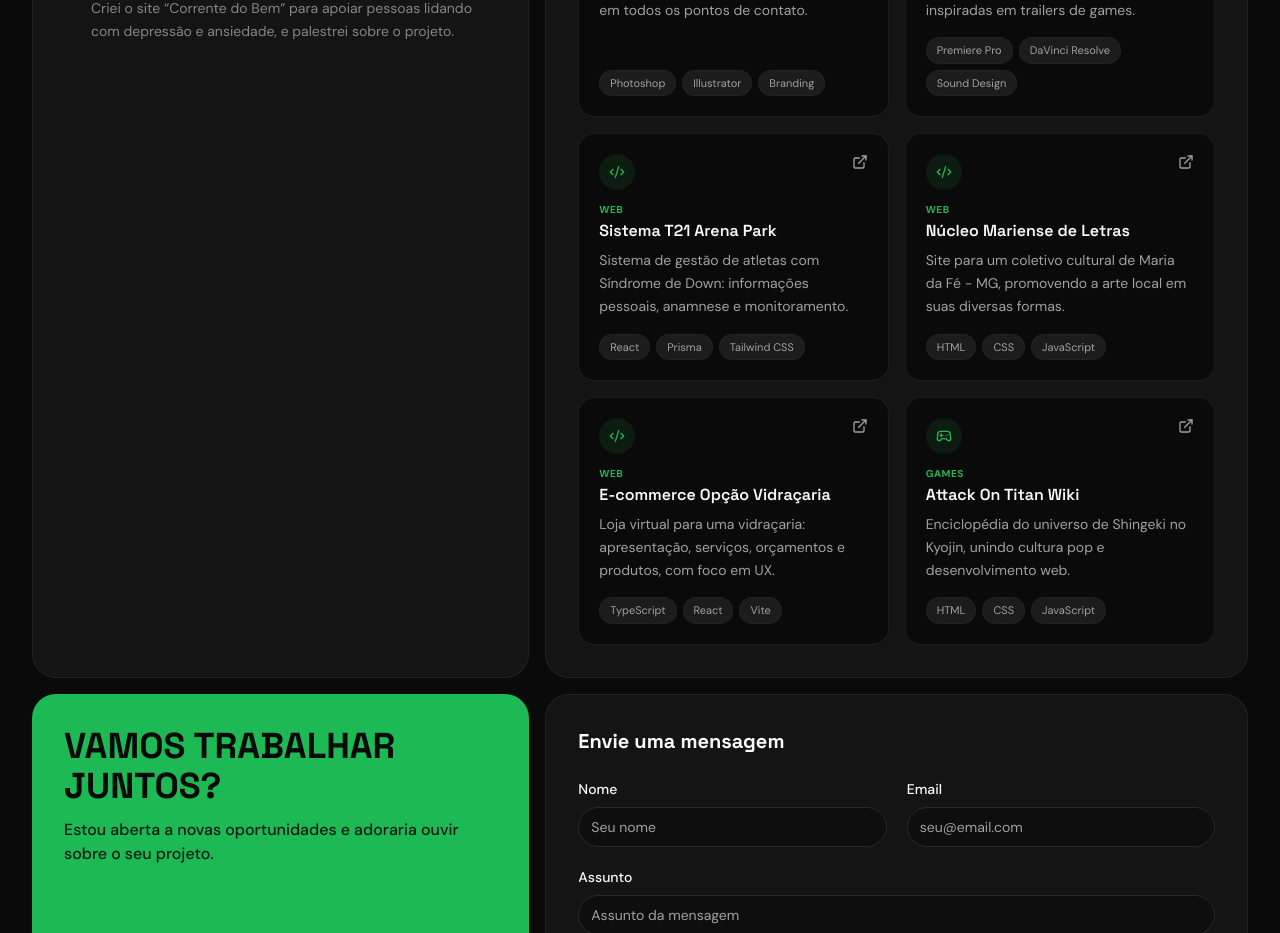
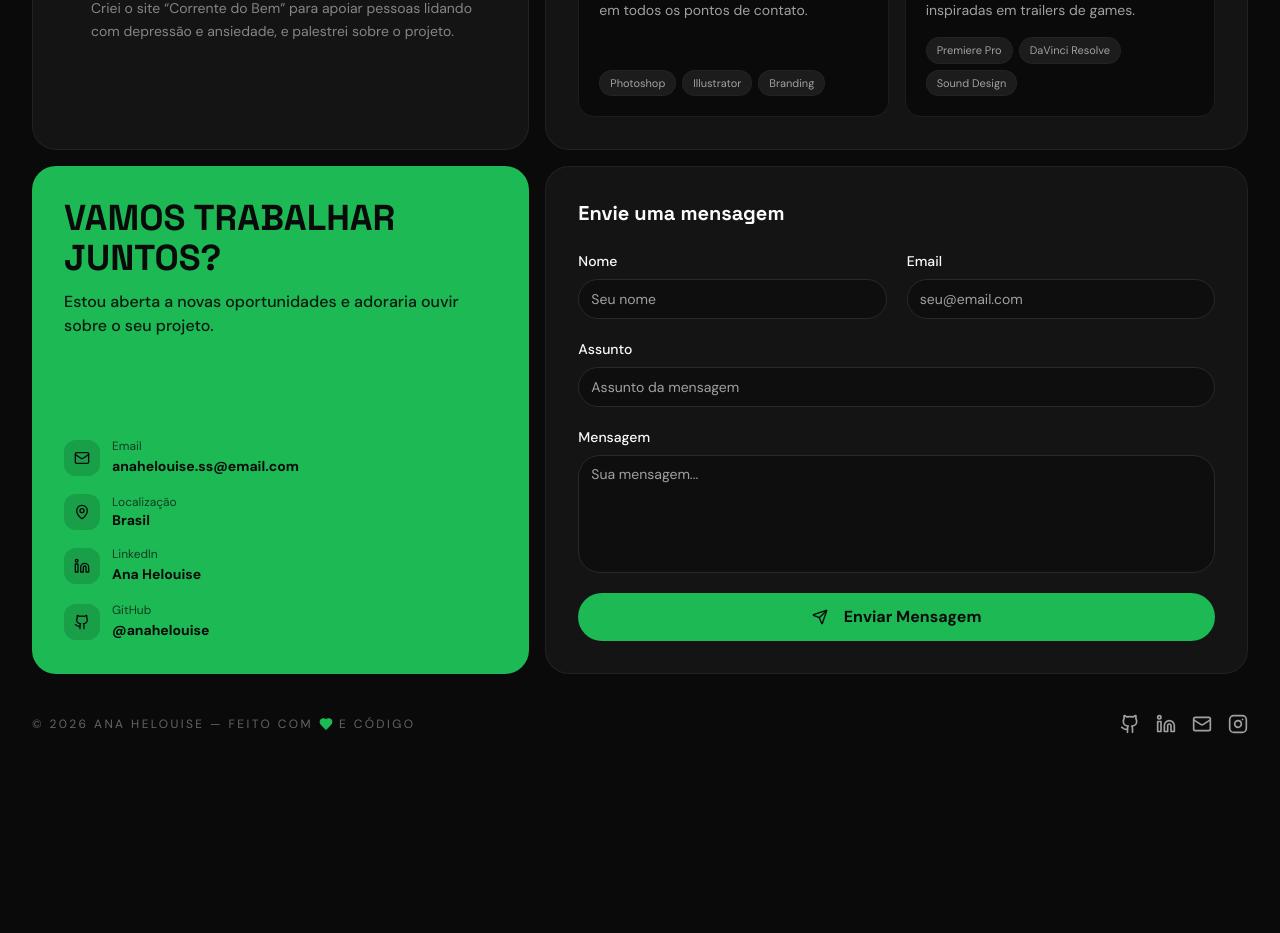
Before and after one commit to developerana/ana-codes-sparkle, a React (Vite) app: page / in a window 1280 px wide. Shown: the part 2160-3093 px from the top of the page. After the commit the page ends 2934 px from the top, so only its background shows below. Built offline with nearby package versions, Linux system fonts and the light colour scheme.

Commit message:
Changes
Co-authored-by: anahelouise <101769601+anahelouise@users.noreply.github.com>

```diff
--- a/src/components/ProjectsSection.tsx
+++ b/src/components/ProjectsSection.tsx
@@ -117,11 +117,16 @@ const projects: Project[] = [
 
 export const ProjectsSection = () => {
   const [active, setActive] = useState<Category>("Todos");
+  const [expanded, setExpanded] = useState(false);
 
-  const visible =
+  const filtered =
     active === "Todos"
       ? projects
       : projects.filter((p) => p.category === active);
+
+  const visible = expanded ? filtered : filtered.slice(0, 6);
+  const hasMore = filtered.length > 6;
+
 
   return (
     <section id="projects" className="md:col-span-7 bento p-6 lg:p-8 flex flex-col">
```
